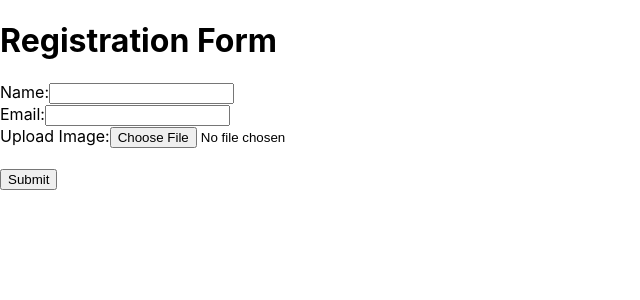
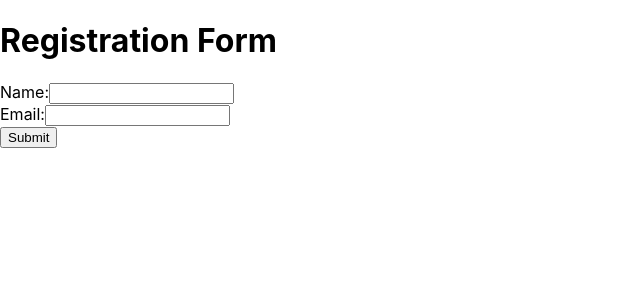
Before and after one commit to GuiltZetus/Web-App-Service, a React (Create React App) app: page / in a window 1280 px wide. Shown: the top 300 px of the page, without its empty margins (0-640 px from the left). Built offline with nearby package versions, Linux system fonts and the light colour scheme.

Commit message:
hookup with firebase text only complete

```diff
--- a/package.json
+++ b/package.json
@@ -6,9 +6,10 @@
     "@testing-library/jest-dom": "^5.17.0",
     "@testing-library/react": "^13.4.0",
     "@testing-library/user-event": "^13.5.0",
+    "firebase": "^10.6.0",
     "react": "^18.2.0",
     "react-dom": "^18.2.0",
-    "react-scripts": "5.0.1",
+    "react-scripts": "^5.0.1",
     "web-vitals": "^2.1.4"
   },
   "scripts": {
--- a/src/MyForm.js
+++ b/src/MyForm.js
@@ -1,45 +1,30 @@
 import React, { useState } from 'react';
-
+import { addDoc, collection } from 'firebase/firestore';
+import { getStorage, ref as storageRef, uploadBytes, getDownloadURL } from 'firebase/storage';
+import { db } from './firebase';
 const MyForm = () => {
-  const [formData, setFormData] = useState({
-    name: '',
-    email: '',
-    image: null, // Holds the selected image file
-  });
+  const [input, setInputs] = useState({});
 
   const handleChange = (e) => {
-    const { name, value, type } = e.target;
-
-    if (type === 'file') {
-      // Handle file input separately
-      const file = e.target.files[0];
-      setFormData({
-        ...formData,
-        [name]: file,
-      });
-
-      // Perform additional actions if needed, e.g., preview the image
-      // You can use FileReader to read the selected file and display a preview
-      const reader = new FileReader();
-      reader.onloadend = () => {
-        // Update state or perform other actions with the preview URL
-        // Example: setPreviewUrl(reader.result);
-      };
-      reader.readAsDataURL(file);
-    } else {
-      // Handle other input types
-      setFormData({
-        ...formData,
-        [name]: value,
-      });
-    }
+    const name = e.target.name;
+    const value = e.target.value;
+    setInputs(values => ({...values, [name]: value}))
   };
 
-  const handleSubmit = (e) => {
+  const handleSubmit = async (e) => {
     e.preventDefault();
-    // Handle form submission, including the image file (formData.image)
-    console.log('Form submitted:');
-    alert(formData.image);
+
+    try{
+      const docRef = await addDoc(collection(db, "userInfo"),{
+        name : input.name,
+        email : input.email
+      });
+      alert(docRef.id);
+    }
+    catch (e){
+      alert(e);
+    }
+
   };
 
   return (
@@ -49,7 +34,7 @@ const MyForm = () => {
         <input
           type="text"
           name="name"
-          value={formData.name}
+          value={input.name}
           onChange={handleChange}
         />
       </label>
@@ -59,28 +44,10 @@ const MyForm = () => {
         <input
           type="email"
           name="email"
-          value={formData.email}
+          value={input.email}
           onChange={handleChange}
         />
       </label>
-      <br />
-      <label>
-        Upload Image:
-        <input
-          type="file"
-          name="image"
-          accept="image/*" // Specify accepted file types
-          onChange={handleChange}
-        />
-      </label>
-      <br />
-      {formData.image && (
-        <img
-          src={URL.createObjectURL(formData.image)}
-          alt="Preview"
-          style={{ maxWidth: '200px', maxHeight: '200px' }}
-        />
-      )}
       <br />
       <button type="submit">Submit</button>
     </form>
--- /dev/null
+++ b/src/firebase.js
@@ -0,0 +1,25 @@
+// Import the functions you need from the SDKs you need
+import { initializeApp } from "firebase/app";
+import { getFirestore } from "firebase/firestore";
+import { getStorage } from 'firebase/storage';
+
+// TODO: Add SDKs for Firebase products that you want to use
+// https://firebase.google.com/docs/web/setup#available-libraries
+
+// Your web app's Firebase configuration
+// For Firebase JS SDK v7.20.0 and later, measurementId is optional
+const firebaseConfig = {
+  apiKey: "AIzaSyAb5wXCrQ-J2UjYMLM-8GHHuptYbN-EOxY",
+  authDomain: "e-commerce-73482.firebaseapp.com",
+  databaseURL: "https://e-commerce-73482-default-rtdb.asia-southeast1.firebasedatabase.app",
+  projectId: "e-commerce-73482",
+  storageBucket: "e-commerce-73482.appspot.com",
+  measurementId: "G-DVYY9Z33X0"
+};
+
+// Initialize Firebase
+const app = initializeApp(firebaseConfig);
+// export firestore as db
+const db = getFirestore(app);
+
+export {db};
```
Also changed, not shown: 1 other file (tests, documents, lock files or other folders).
